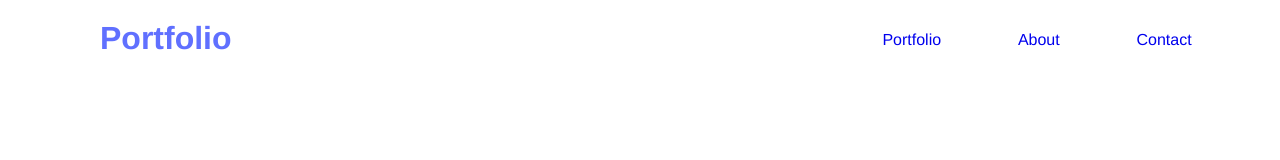
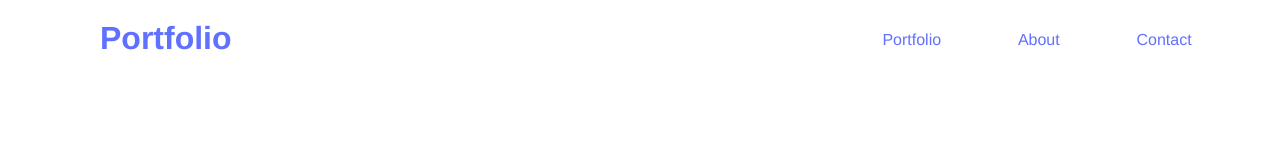
Before and after one commit to rebaz36/Portfolio, a website: page index.html in a window 1280 px wide. Shown: the top 160 px of the page. Drawn offline with Linux system fonts and the light colour scheme.

Commit message:
remove style on a elements

```diff
--- a/css/style.css
+++ b/css/style.css
@@ -63,8 +63,9 @@ li {
   padding-top: 10px;
 }
 
-a {
+a, a:hover, a:focus, a:active {
   text-decoration: none;
+  color: inherit;
 }
 
 .desktop-nav {
--- a/index.js
+++ b/index.js
@@ -1,4 +1,5 @@
 const modal = document.getElementById('mobile-nav');
+
 const body = document.getElementById('body');
 
 const btn = document.getElementById('mobileMenu');
```
